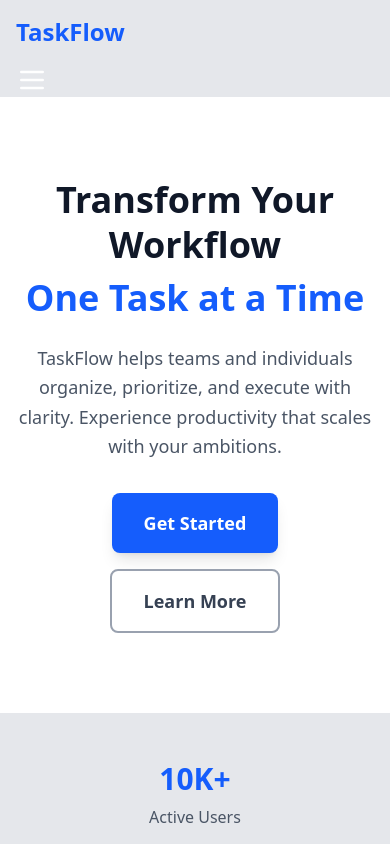
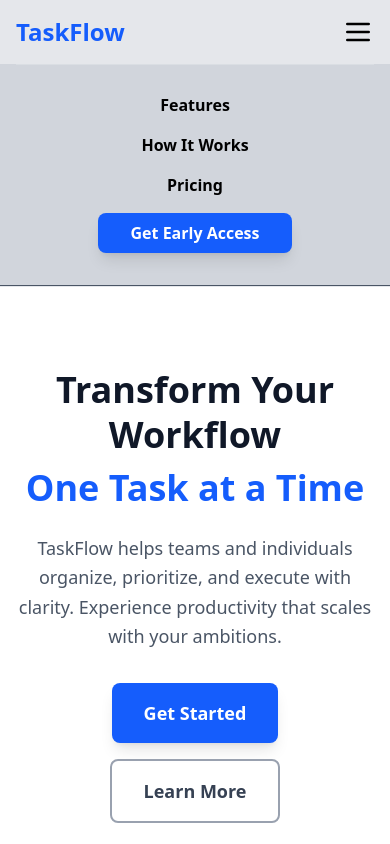
Before and after one commit to massacodes/saas-landing-page, a website built with Vite: page index.html in a window 390 px wide. Both pictures are taken after a click on the button "Toggle navigation". Shown: the top 844 px of the page. Built offline with nearby package versions, Linux system fonts and the light colour scheme.

Commit message:
Add mobile nav menu

```diff
--- a/index.html
+++ b/index.html
@@ -137,11 +137,10 @@
               >Get Started</a
             >
           </div>
-        </div>
           <!-- mobile menu -->
           <div class="md:hidden flex flex-row items-center">
             <button
-            class="md:hidden text-white hover:text-orange-500 focus:outline-none"
+              class="md:hidden text-black hover:text-blue-600 focus:outline-none"
               id="mobile-menu-button"
               aria-label="Toggle navigation"
             >
@@ -161,6 +160,44 @@
               </svg>
             </button>
           </div>
+        </div>
+      </div>
+      <div
+        class="hidden flex-col items-center md:hidden px-4 pb-8 border-b border-gray-600 bg-gray-300"
+        id="mobile-menu"
+      >
+        <div class="w-full border-t border-white/20 pt-7 pb-2 text-center">
+          <a
+            href="#features"
+            class="text-base font-semibold text-black hover:text-orange-500 transition-colors"
+          >
+            Features
+          </a>
+        </div>
+
+        <div class="w-full py-2 text-center">
+          <a
+            href="#how-it-works"
+            class="text-base font-semibold text-black hover:text-orange-500 transition-colors"
+          >
+            How It Works
+          </a>
+        </div>
+
+        <div class="w-full py-2 text-center">
+          <a
+            href="#pricing"
+            class="text-base font-semibold text-black hover:text-orange-500 transition-colors"
+          >
+            Pricing
+          </a>
+        </div>
+        <a
+          href="#early-access"
+          class="rounded-lg bg-blue-600 px-8 py-2 mt-2 text-base font-black text-white hover:bg-blue-950 transition-all shadow-lg"
+        >
+          Get Early Access
+        </a>
       </div>
     </nav>
 
--- a/src/main.js
+++ b/src/main.js
@@ -14,3 +14,42 @@ document.querySelectorAll('a[href^="#"]').forEach((anchor) => {
     }
   });
 });
+
+// Mobile menu toggle
+const mobileMenuButton = document.getElementById("mobile-menu-button");
+const mobileMenu = document.getElementById("mobile-menu");
+
+// Safety check - only add listeners if both elements exist
+if (mobileMenuButton && mobileMenu) {
+  // Toggle Logic
+  mobileMenuButton.addEventListener("click", function () {
+    mobileMenu.classList.toggle("hidden");
+    mobileMenu.classList.toggle("flex");
+
+    const isOpen = !mobileMenu.classList.contains("hidden");
+    console.log("Is the menu open?", isOpen);
+  });
+
+  // Close on Outside Click
+  document.addEventListener("click", (event) => {
+    const isClickInsideMenu = mobileMenu.contains(event.target);
+    const isClickOnButton = mobileMenuButton.contains(event.target);
+
+    // Check: Is it open? (It's open if it DOES NOT have the 'hidden' class)
+    const isMenuOpen = !mobileMenu.classList.contains("hidden");
+
+    if (!isClickInsideMenu && !isClickOnButton && isMenuOpen) {
+      mobileMenu.classList.add("hidden");
+      mobileMenu.classList.remove("flex");
+    }
+  });
+
+  // Close when clicking a link
+  const mobileMenuLinks = mobileMenu.querySelectorAll("a");
+  mobileMenuLinks.forEach((link) => {
+    link.addEventListener("click", () => {
+      mobileMenu.classList.add("hidden");
+      mobileMenu.classList.remove("flex");
+    });
+  });
+}
```
Lines whose indentation alone changed are shown as unchanged.
